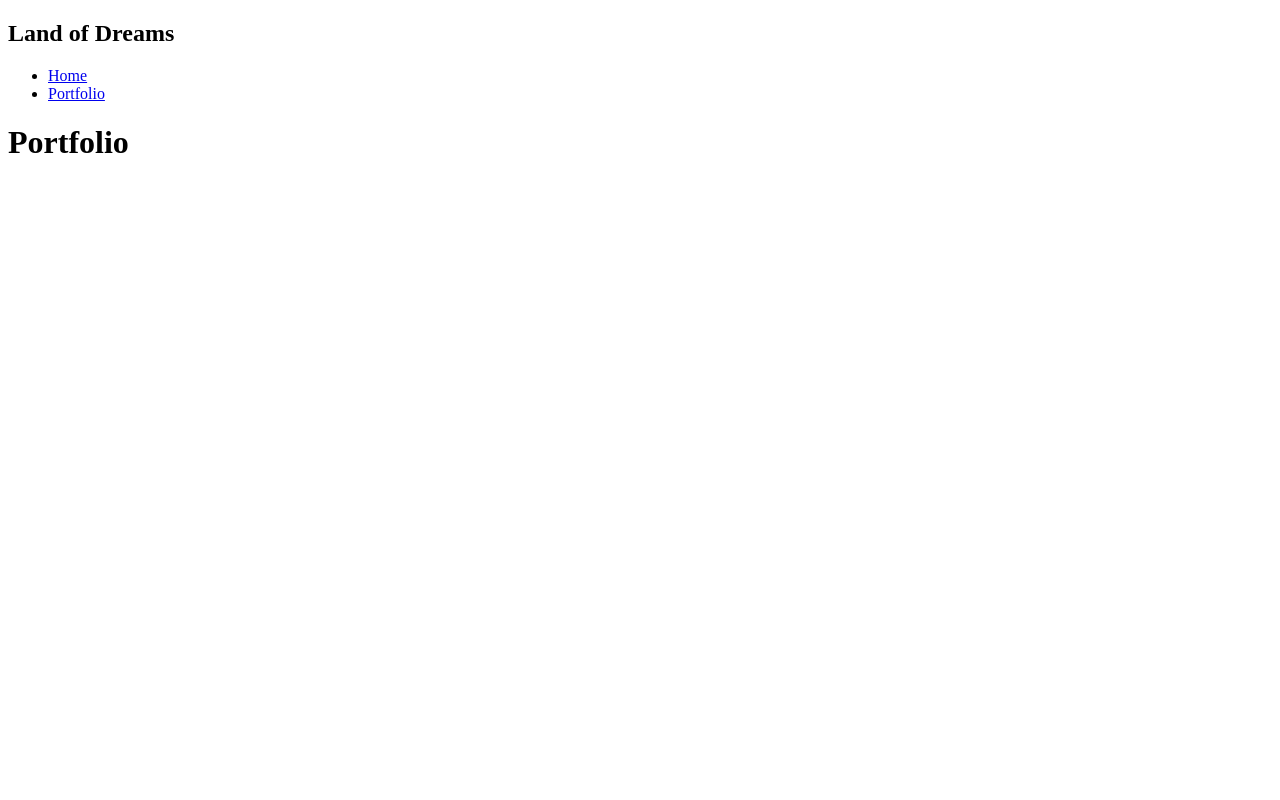
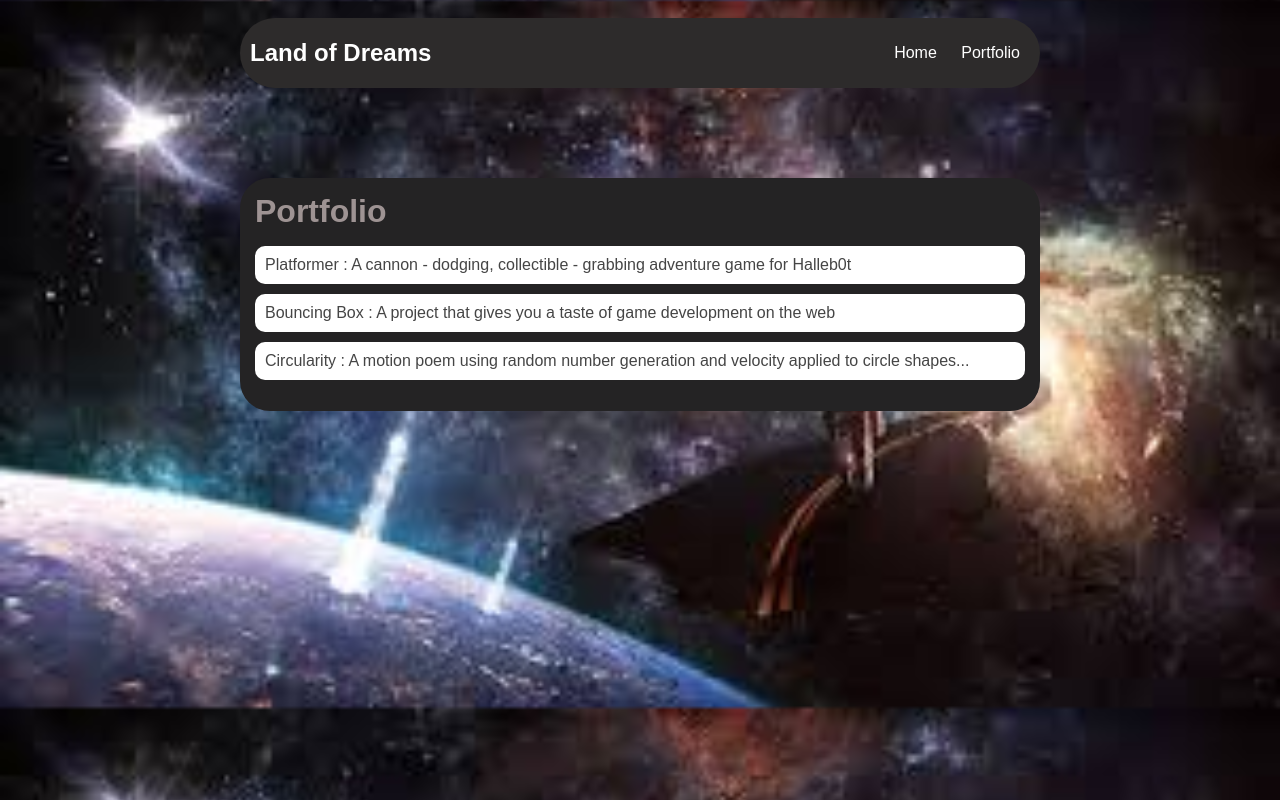
Before and after one commit to BIsaac26/BIsaac26.github.io, a plain HTML site: page portfolio.html in a window 1280 px wide. Drawn offline with Linux system fonts and the light colour scheme.

Commit message:
add portfolio.html file

```diff
--- a/portfolio.html
+++ b/portfolio.html
@@ -2,6 +2,7 @@
 <html>
     <head>
         <title>Land Of Dreams</title>
+        <link rel="stylesheet" href="style.css"></link>
     </head>
 
     <body>
@@ -21,7 +22,9 @@
             <div class="content">
                 <h1> Portfolio </h1>
                 <ul id="portfolio">
-
+                    <li><a href="projects/platformer/">Platformer : A cannon - dodging, collectible - grabbing adventure game for Halleb0t</a></li>
+                    <li><a href="projects/bouncing-box/">Bouncing Box : A project that gives you a taste of game development on the web </a></li>
+                    <li><a href="projects/circularity/">Circularity : A motion poem using random number generation and velocity applied to circle shapes...</a></li>
                 </ul>
             </div>
         </main>
--- a/style.css
+++ b/style.css
@@ -63,10 +63,35 @@ main {
 
 /* portfolio styles */
 #interests {
-    border: 7px rgba(75, 66, 66, 0.573) ridge;
+    border: 7px rgba(126, 126, 126, 0.573) ridge;
 
     padding: 9px;
 }
 h2, h3 {
     margin: 0px;
 }
+         /* portfolio styles */
+         .content h1 {
+            color: rgb(158, 147, 147);
+        }
+
+        #portfolio {
+            list-style-type: none;
+            padding-left: 0;
+        }
+
+        #portfolio li {
+            background: #fff;
+            padding: 10px;
+            border-radius: 10px;
+            margin-bottom: 10px;
+        }
+
+        #portfolio li:hover {
+            background: #eee;
+        }
+
+        #portfolio a {
+            text-decoration: none;
+            color: #454545;
+        }
```
Also changed, not shown: index.html (+2 -2 lines).
